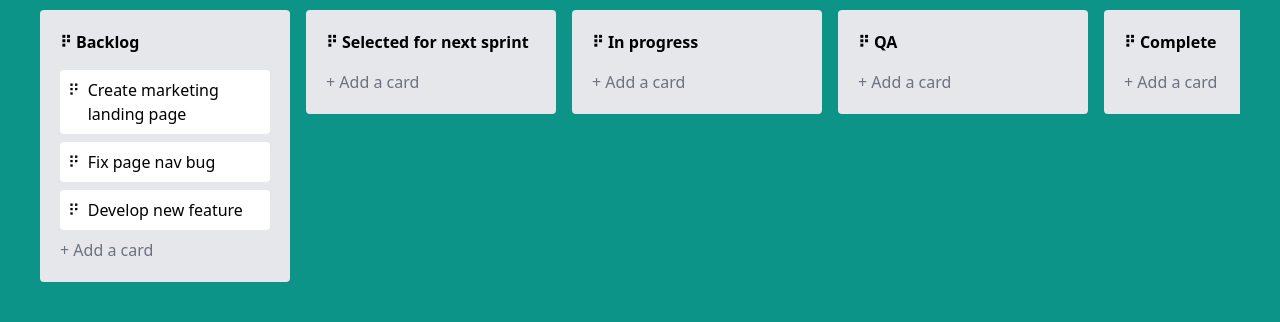
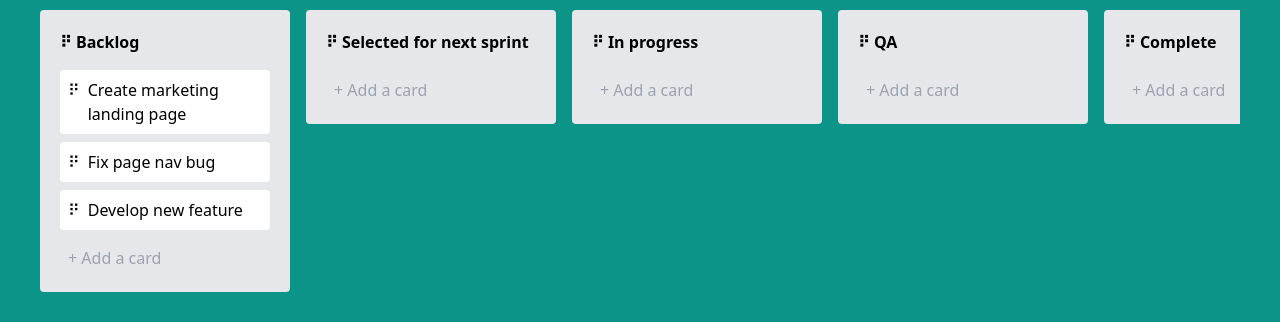
Before and after one commit to margOnline/trello-board, a Nuxt app: page / in a window 1280 px wide. Shown: the part 220-542 px from the top of the page. Built offline with nearby package versions, Linux system fonts and the light colour scheme.

Commit message:
Implement logic to add a new task

```diff
--- /dev/null
+++ b/components/NewTask.vue
@@ -0,0 +1,42 @@
+<script setup lang="ts">
+import type { Task } from "@/types";
+import { nanoid } from "nanoid";
+
+const emit = defineEmits<{
+  (e: "add", payload: Task): void;
+}>();
+
+const focused = ref(false);
+const title = ref("");
+
+function createTask(e: Event){
+  if (title.value.trim()){
+    e.preventDefault();
+    emit("add", {
+      title: title.value.trim(),
+      id: nanoid(),
+      createdAt: new Date()
+    } as Task);
+  }
+  title.value = "";
+}
+</script>
+
+<template>
+  <div>
+    <textarea
+      v-model="title"
+      @keydown.tab="createTask"
+      @keyup.enter="createTask"
+      class="focus:bg-white focus:shadow resize-none rounded w-full border-none bg-transparent p-2 cursor-pointer"
+      :class="{
+        'h-7': !focused,
+        'h-20': focused,
+      }"
+      style="outline: none !important"
+      @focus="focused = true"
+      @blur="focused = false"
+      :placeholder="!focused ? '+ Add a card' : 'Enter a title for this card'"
+    ></textarea>
+  </div>
+</template>
--- a/components/TrelloBoard.vue
+++ b/components/TrelloBoard.vue
@@ -77,7 +77,7 @@
             </template>
           </draggable>
           <footer>
-            <button class="text-gray-500">+ Add a card</button>
+            <NewTask @add="column.tasks.push($event)" />
           </footer>
         </div>
       </template>
```
